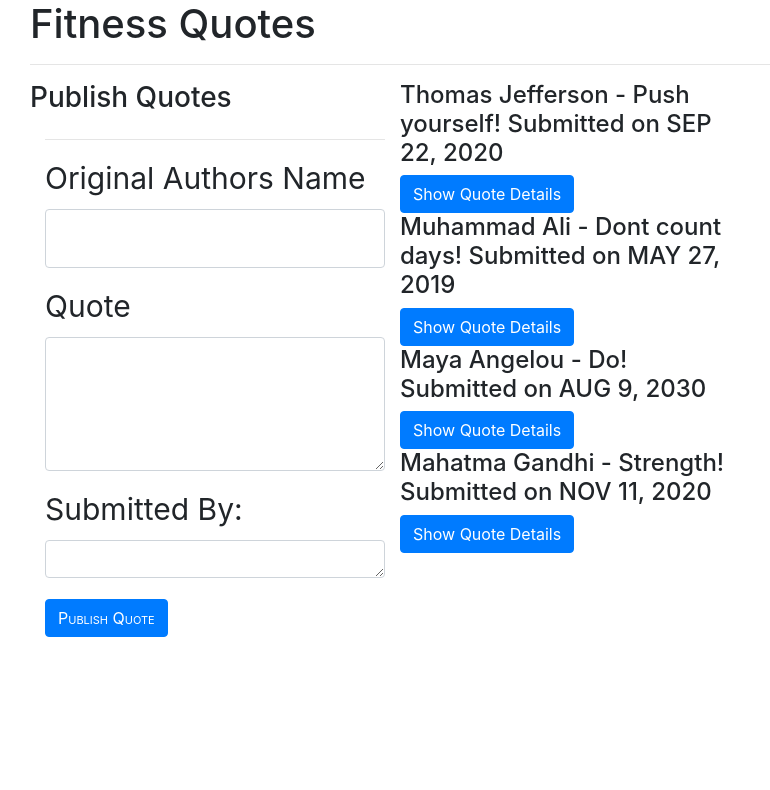
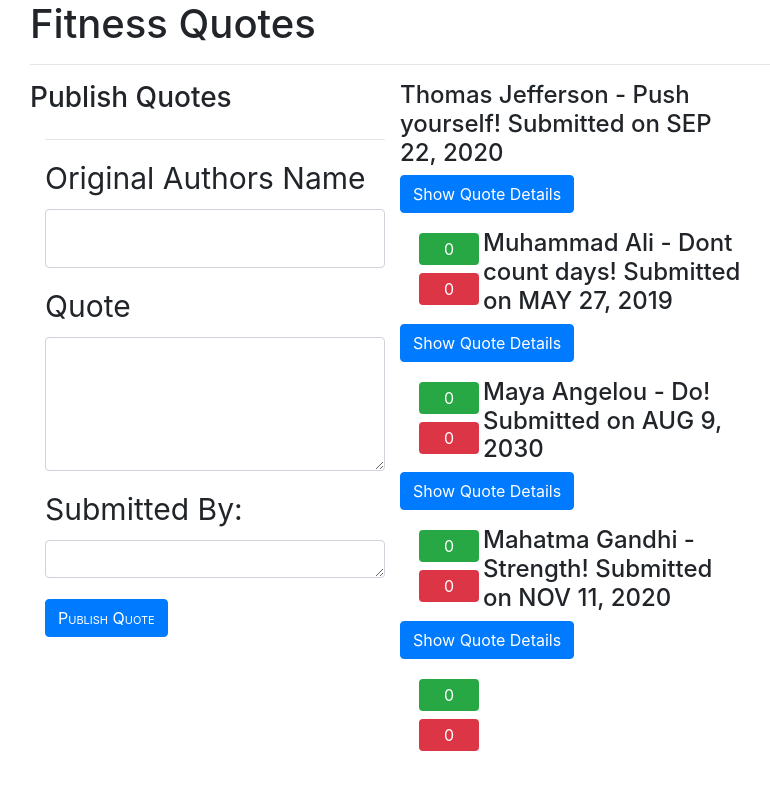
Before and after one commit to NNJAMBI/Fitness-Quotes, an Angular app: page / in a window 1280 px wide. Shown: the top 790 px of the page, without its empty margins (55-825 px from the left). Built offline with nearby package versions, Linux system fonts and the light colour scheme.

Commit message:
add buttons for up/dowvoting

```diff
--- a/src/app/quote/quote.component.html
+++ b/src/app/quote/quote.component.html
@@ -34,6 +34,10 @@
                             <h4 id={{i}} appHighlight>{{quote.name}} Submitted on {{quote.completeDate|date|uppercase}}
                             </h4>
                             <button (click)='toggleDetails(i)' class="btn btn-primary">Show Quote Details</button>
+                            <div class="col-4">
+                                <p><app-vote></app-vote></p>
+                               <!-- to show votes from vote app component + deleteQuote form dq details-->
+                             </div>
                         </div>
 
                         <div *ngIf='quote.showDescription'>
@@ -41,6 +45,8 @@
                         </div>
                     </div>
                 </div>
+
             </div>
-
         </div>
+    </div>
+</div>
--- a/src/app/vote/vote.component.css
+++ b/src/app/vote/vote.component.css
@@ -0,0 +1,10 @@
+.col {
+    padding: 4px;
+    margin: 4px;
+    border: none;
+    color: white;
+    float: left;
+    width:60px;
+    height:50%;
+    /* border-radius: 50%; */
+  }
--- a/src/app/vote/vote.component.ts
+++ b/src/app/vote/vote.component.ts
@@ -1,4 +1,5 @@
-import { Component, OnInit } from '@angular/core';
+import { Component, OnInit , Output, EventEmitter} from '@angular/core';
+import {Quote} from '../quote'
 
 @Component({
   selector: 'app-vote',
@@ -7,9 +8,22 @@ import { Component, OnInit } from '@angular/core';
 })
 export class VoteComponent implements OnInit {
 
+  @Output() isComplete = new EventEmitter<boolean>();//listens to button click to display results
+//starting point for votes in two variables with 0 as default
+    uvotes = 0;
+    dvotes = 0;
+
+    upVote(){
+      this.uvotes = this.uvotes + 1;//adds one on mouse click
+    }
+
+    downVote(){
+      this.dvotes = this.dvotes + 1;//adds one per mouse click
+    }
+
   constructor() { }
 
-  ngOnInit(): void {
+  ngOnInit() {
   }
 
 }
```
